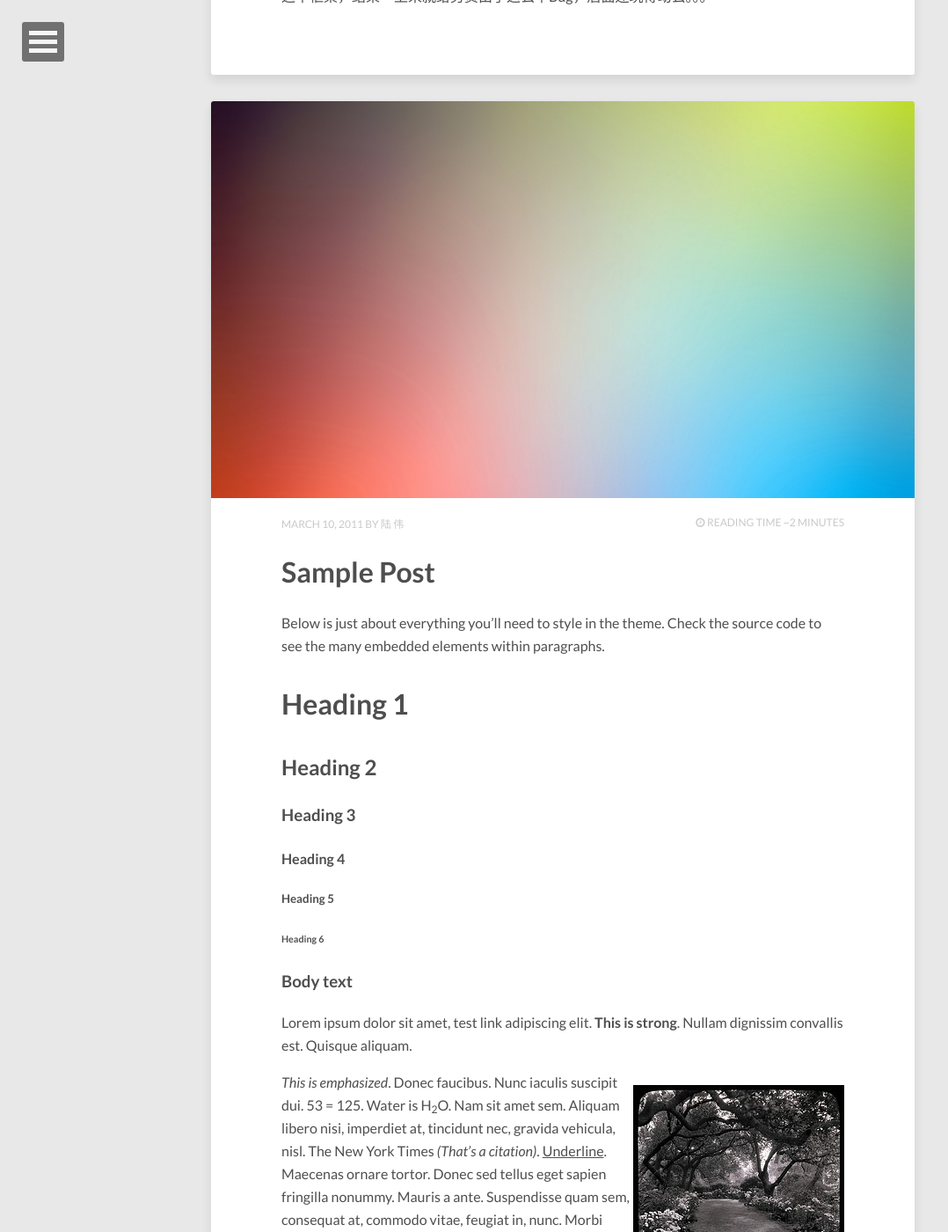
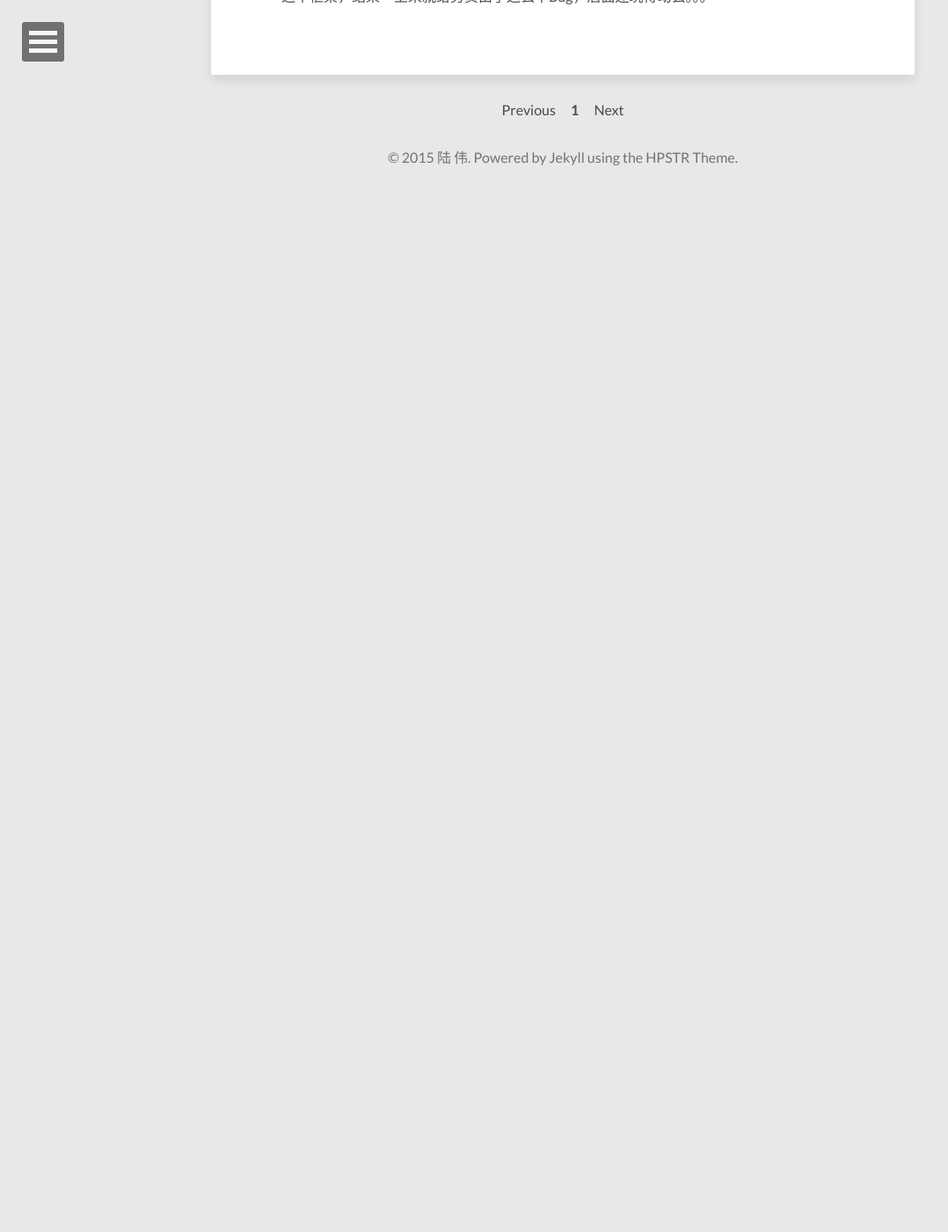
Before and after one commit to luwei2012/luwei2012.github.io, a Jekyll site: the page built from index.html, in a window 1280 px wide and 1400 px high, scrolled down 2432 px. Shown: the whole window at 88% size, without its empty margins (0-1078 px from the left). Built offline with Jekyll 4.4.1, drawn with Linux system fonts in a browser that asks for light colours; nearby versions of some CDN libraries; the list of posts is cut into pages by our own code; after the commit the page ends 2654 px from its top, so only the background shows below that; some of the changed text lies outside the part shown.

Commit message:
去掉了一些没用的东西

```diff
--- a/_posts/2011-03-10-sample-post.md
+++ /dev/null
@@ -1,101 +0,0 @@
----
-layout: post
-title: Sample Post
-description: "Just about everything you'll need to style in the theme: headings, paragraphs, blockquotes, tables, code blocks, and more."
-modified: 2014-12-24
-tags: [sample post]
-image:
-  feature: abstract-3.jpg
-  credit: dargadgetz
-  creditlink: http://www.dargadgetz.com/ios-7-abstract-wallpaper-pack-for-iphone-5-and-ipod-touch-retina/
----
-
-Below is just about everything you'll need to style in the theme. Check the source code to see the many embedded elements within paragraphs.
-
-# Heading 1
-
-## Heading 2
-
-### Heading 3
-
-#### Heading 4
-
-##### Heading 5
-
-###### Heading 6
-
-### Body text
-
-Lorem ipsum dolor sit amet, test link adipiscing elit. **This is strong**. Nullam dignissim convallis est. Quisque aliquam.
-
-![Smithsonian Image]({{ site.url }}/images/3953273590_704e3899d5_m.jpg)
-{: .image-right}
-
-*This is emphasized*. Donec faucibus. Nunc iaculis suscipit dui. 53 = 125. Water is H<sub>2</sub>O. Nam sit amet sem. Aliquam libero nisi, imperdiet at, tincidunt nec, gravida vehicula, nisl. The New York Times <cite>(That’s a citation)</cite>. <u>Underline</u>. Maecenas ornare tortor. Donec sed tellus eget sapien fringilla nonummy. Mauris a ante. Suspendisse quam sem, consequat at, commodo vitae, feugiat in, nunc. Morbi imperdiet augue quis tellus.
-
-HTML and <abbr title="cascading stylesheets">CSS<abbr> are our tools. Mauris a ante. Suspendisse quam sem, consequat at, commodo vitae, feugiat in, nunc. Morbi imperdiet augue quis tellus. Praesent mattis, massa quis luctus fermentum, turpis mi volutpat justo, eu volutpat enim diam eget metus.
-
-### Blockquotes
-
-> Lorem ipsum dolor sit amet, test link adipiscing elit. Nullam dignissim convallis est. Quisque aliquam.
-
-## List Types
-
-### Ordered Lists
-
-1. Item one
-   1. sub item one
-   2. sub item two
-   3. sub item three
-2. Item two
-
-### Unordered Lists
-
-* Item one
-* Item two
-* Item three
-
-## Tables
-
-| Header1 | Header2 | Header3 |
-|:--------|:-------:|--------:|
-| cell1   | cell2   | cell3   |
-| cell4   | cell5   | cell6   |
-|----
-| cell1   | cell2   | cell3   |
-| cell4   | cell5   | cell6   |
-|=====
-| Foot1   | Foot2   | Foot3
-{: rules="groups"}
-
-## Code Snippets
-
-Syntax highlighting via Pygments
-
-{% highlight css %}
-#container {
-  float: left;
-  margin: 0 -240px 0 0;
-  width: 100%;
-}
-{% endhighlight %}
-
-Non Pygments code example
-
-    <div id="awesome">
-        <p>This is great isn't it?</p>
-    </div>
-
-## Buttons
-
-Make any link standout more when applying the `.btn` class.
-
-{% highlight html %}
-<a href="#" class="btn btn-success">Success Button</a>
-{% endhighlight %}
-
-<div markdown="0"><a href="#" class="btn">Primary Button</a></div>
-<div markdown="0"><a href="#" class="btn btn-success">Success Button</a></div>
-<div markdown="0"><a href="#" class="btn btn-warning">Warning Button</a></div>
-<div markdown="0"><a href="#" class="btn btn-danger">Danger Button</a></div>
-<div markdown="0"><a href="#" class="btn btn-info">Info Button</a></div>
--- a/about/index.md
+++ b/about/index.md
@@ -1,34 +1,8 @@
 ---
 layout: page
-title: About the Jekyll Theme
+title: 士大夫色弱
 image:
   feature: abstract-5.jpg
-  credit: dargadgetz
-  creditlink: http://www.dargadgetz.com/ios-7-abstract-wallpaper-pack-for-iphone-5-and-ipod-touch-retina/
 comments: false
 modified: 2014-12-24
 ---
-
-They say three times the charm, so here is another free responsive Jekyll blog theme for you. I've learned a ton since open sourcing my first two themes [on Github](http://github.com/mmistakes), and wanted to try a few new things this time around.
-
-If you've used any of [my other themes](http://mademistakes.com/work/jekyll-themes/) most of this should be familiar territory...
-
-## What HPSTR brings to the table:
-
-* Responsive templates for post, page, and post index `_layouts`. Looks great on mobile, tablet, and desktop devices.
-* Gracefully degrads in older browsers. Compatible with Internet Explorer 8+ and all modern browsers.
-* Modern and minimal design.
-* Sweet animated menu.
-* Background image support.
-* Readable typography to make your words shine.
-* Support for large images to call out your favorite posts.
-* Built-in support for Sass courtesy of Jekyll 2.x.
-* Optional [Disqus](http://disqus.com) comments.
-* Simple and clear permalink structure[^1].
-* [Open Graph](https://developers.facebook.com/docs/opengraph/) and [Twitter Cards](https://dev.twitter.com/docs/cards) support for a better social sharing experience.
-* Simple [custom 404 page]({{ site.url }}/404.html) to get you started.
-* Stylesheets for Pygments and Coderay [syntax highlighting]({{ site.url }}/code-highlighting-post/) to make your code examples look snazzy.
-
-<div markdown="0"><a href="{{ site.url }}/theme-setup/" class="btn btn-info">Theme Setup</a> <a href="https://github.com/mmistakes/hpstr-jekyll-theme" class="btn btn-success">Download HPSTR</a></div>
-
-[^1]: Example: *domain.com/category-name/post-title*
--- a/index.html
+++ b/index.html
@@ -6,8 +6,6 @@ tags: [Jekyll, theme, themes, responsive, blog, modern]
 comments: false
 image:
   feature: abstract-1.jpg
-  credit: dargadgetz
-  creditlink: http://www.dargadgetz.com/ios-7-abstract-wallpaper-pack-for-iphone-5-and-ipod-touch-retina/
 ---
 
 {% for post in paginator.posts %}
```
Also changed, not shown: _posts/2015-06-01-elixir-on-phoenix.md (+1 -1 lines), 8 other files.
